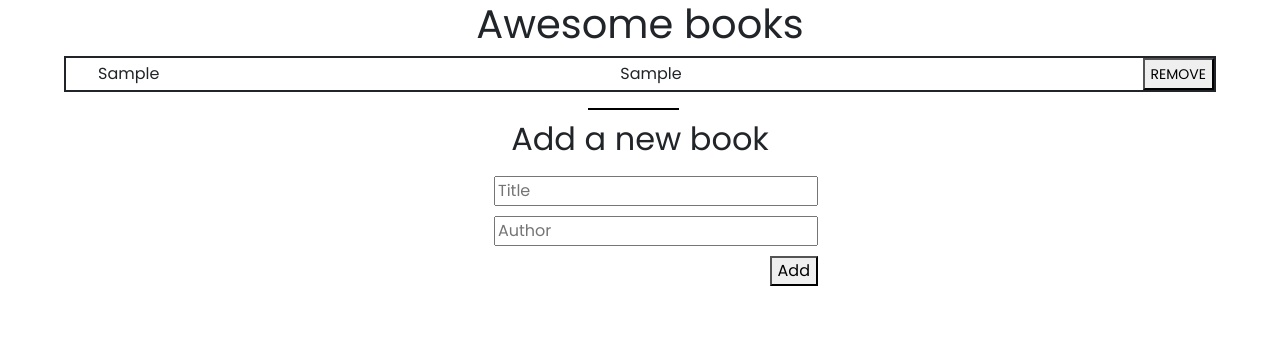
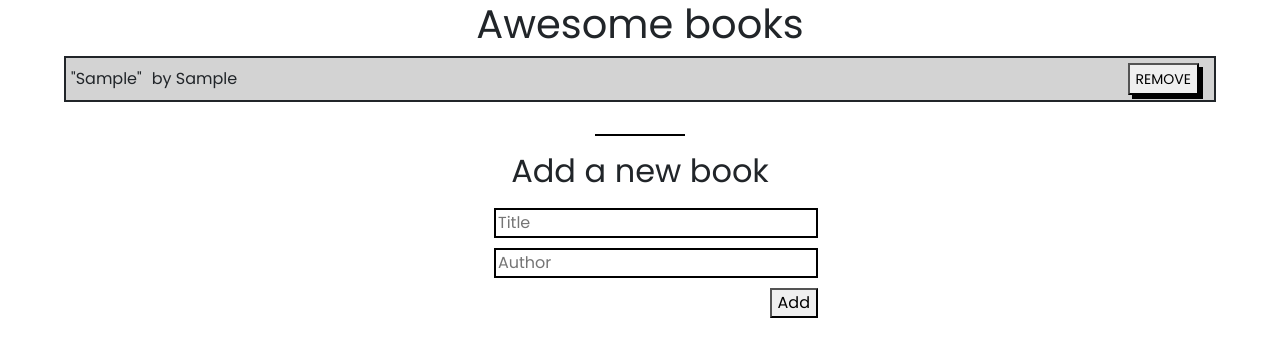
Before and after one commit to MeqdamAlqudah/Awesome-books, a website with bundled scripts: page index.html in a window 1280 px wide. Both pictures are taken after typing "Sample", "Sample" into the empty fields and a click on the button "Add". Built offline with nearby package versions, Linux system fonts and the light colour scheme.

Commit message:
Finish styling

```diff
--- a/index.html
+++ b/index.html
@@ -15,6 +15,7 @@
   <body>
     <h1 class="display-6">Awesome books</h1>
     <ul id="book-list"></ul>
+    <hr class="add-book-hr">
     <h2>Add a new book</h2>
     <ul id="add-list">
       <li>
--- a/js/index.js
+++ b/js/index.js
@@ -25,9 +25,9 @@ class BookOperation {
     addBook(book);
     const li = document.createElement('li');
     const titleP = document.createElement('p');
-    titleP.innerText = book.title;
+    titleP.innerText = '"' + book.title + '"';
     const authorP = document.createElement('p');
-    authorP.innerText = book.author;
+    authorP.innerText = 'by ' + book.author;
     const removeButton = document.createElement('button');
     removeButton.addEventListener('click', () => {
       BookOperation.removeBook(book);
--- a/style.css
+++ b/style.css
@@ -1,3 +1,4 @@
+
 * {
   font-family: 'Poppins', sans-serif;
 }
@@ -22,22 +23,12 @@ body {
   margin-top: 10px;
 }
 
-h2::before {
-  display: block;
-  height: 2px;
-  background-color: rgb(0, 0, 0);
-  content: " ";
-  width: 91px;
-  position: relative;
-  left: 30%;
-  margin-bottom: 10px;
-}
-
 #book-list {
   border-color: black;
   border: 2px;
   border-style: solid;
   width: 90%;
+  padding: 0;
 }
 
 #book-list li {
@@ -46,12 +37,29 @@ h2::before {
   align-items: center;
 }
 
+#book-list li:nth-child(odd) {
+  background-color: rgb(211, 211, 211);
+}
+
 #book-list li button {
   width: auto;
   font-size: 14px;
   height: 2rem;
+  margin: 5px 15px;
+  margin-left: auto;
+  box-shadow: 4px 4px;
 }
 
 #book-list li p {
-  margin: 0;
+  margin: 5px;
 }
+
+.add-book-hr {
+  width: 90px;
+  border: 1px solid black !important;
+  opacity: 1;
+}
+
+#add-list li input {
+  border: 2px solid black;
+}
```
